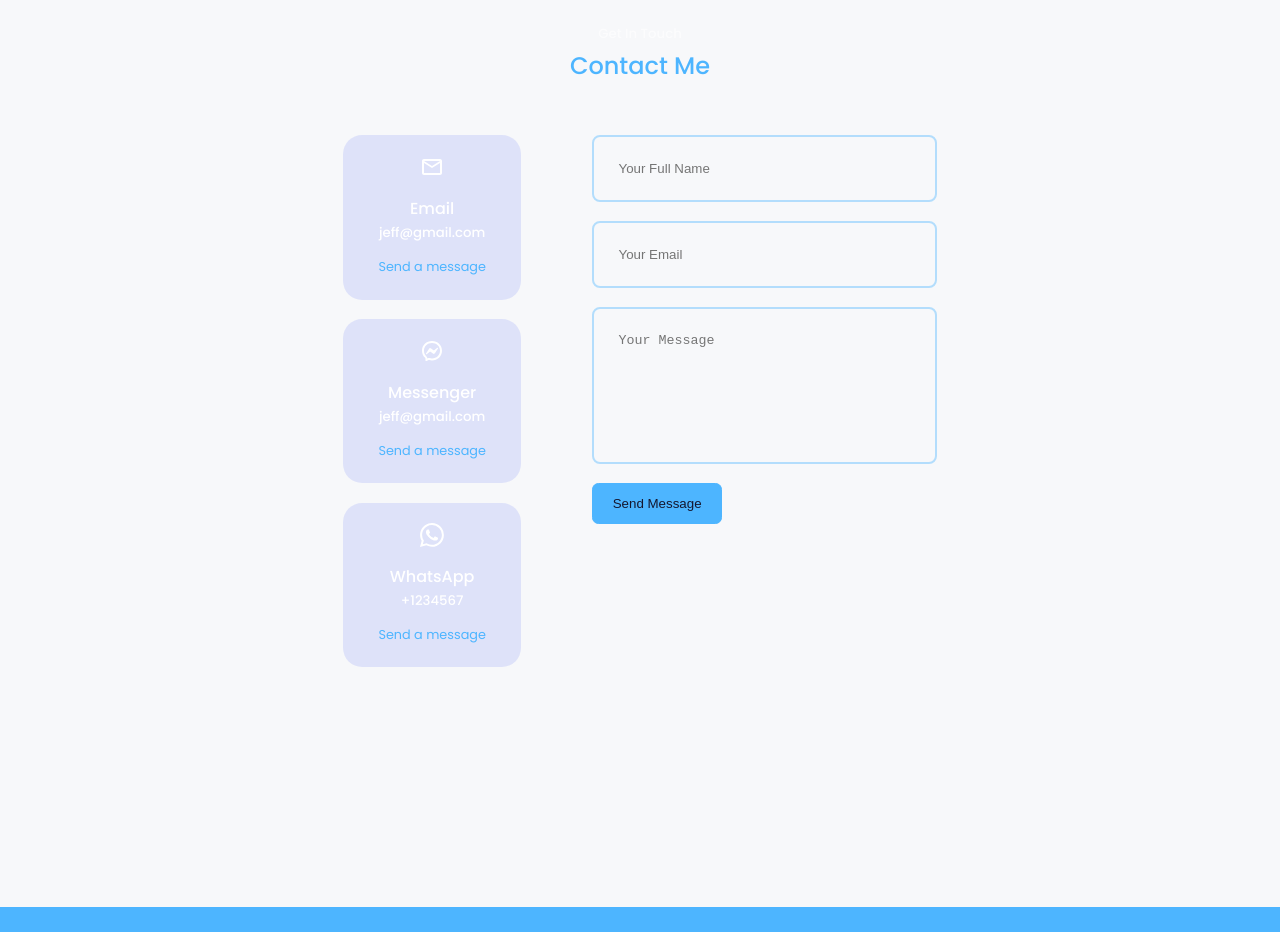
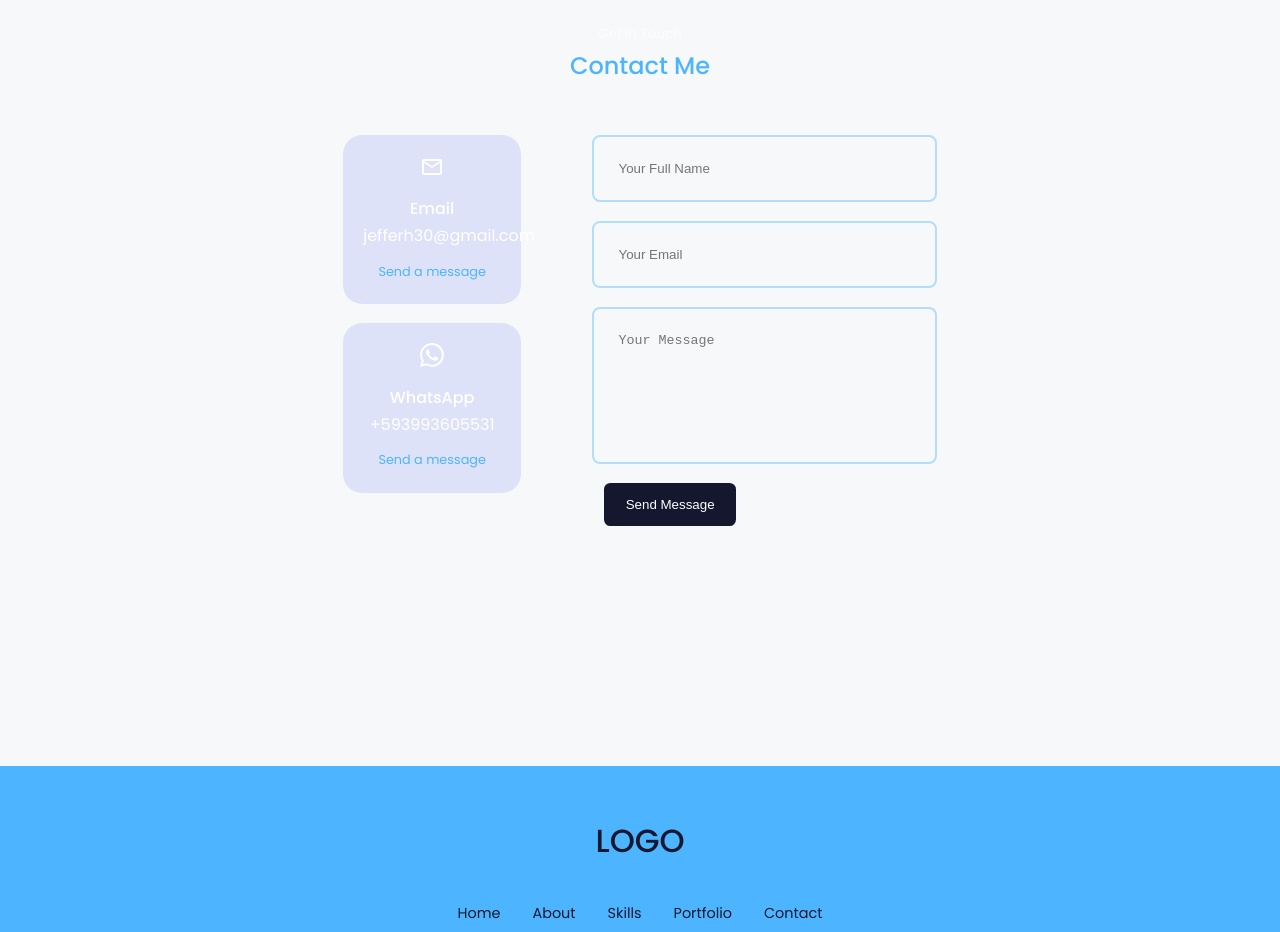
Before and after one commit to Jefferh30/Portfolio-Website, a React (Create React App) app: page / in a window 1280 px wide. Shown: the part 5060-5992 px from the top of the page. Built offline with nearby package versions, Linux system fonts and the light colour scheme; the HTML template or start-up script is replaced by a standard one.

Commit message:
Add message when form submited successfully

```diff
--- a/src/components/contact/Contact.jsx
+++ b/src/components/contact/Contact.jsx
@@ -1,19 +1,21 @@
-import React, {useRef} from 'react'
+import React, {useState, useRef} from 'react'
 import './contact.css'
 import {MdOutlineEmail} from 'react-icons/md'
-import {RiMessengerLine} from 'react-icons/ri'
 import {BsWhatsapp} from 'react-icons/bs'
+import {RiMailCheckFill} from 'react-icons/ri'
 import emailjs from 'emailjs-com'
 
 
 const Contact = () => {
   const form = useRef();
+  const [submitted, setSubmitted] = useState(false);
   const sendEmail = (e) => {
     e.preventDefault();
 
     emailjs.sendForm('service_ozs7s0d', 'template_fyrn6de', form.current, 'PKDqME9oXy-lmpBBD')
       .then((result) => {
           console.log(result.text);
+          setSubmitted(true);
       }, (error) => {
           console.log(error.text);
       });
@@ -29,29 +31,31 @@ const Contact = () => {
           <article className="contact_option">
             <MdOutlineEmail className='contact_option-icon' />
             <h4>Email</h4>
-            <h5>jeff@gmail.com</h5>
-            <a href='mailto:jeff@gmail.com' target="_blank">Send a message</a>
-          </article>
-          <article className="contact_option">
-            <RiMessengerLine className='contact_option-icon' />
-            <h4>Messenger</h4>
-            <h5>jeff@gmail.com</h5>
-            <a href='https://m.me/profile' target="_blank">Send a message</a>
+            <p>jefferh30@gmail.com</p>
+            <a href='mailto:jefferh30@gmail.com' target="_blank">Send a message</a>
           </article>
           <article className="contact_option">
             <BsWhatsapp className='contact_option-icon' />
             <h4>WhatsApp</h4>
-            <h5>+1234567</h5>
-            <a href='https://api.whatsapp.com/send?phone+1234556' target="_blank">Send a message</a>
+            <p>+593993605531</p>
+            <a href='https://api.whatsapp.com/send?phone+593993605531' target="_blank">Send a message</a>
           </article>
         </div>
         {/* End of contact options*/}
-        <form ref={form} onSubmit={sendEmail}>
+
+        {submitted ? (
+        <div className='success-message'>
+            <RiMailCheckFill className='success-icon' />
+            <p>Thanks for contacting me!</p>
+        </div>
+        ) : (
+        <form ref={form} onSubmit={sendEmail} >
           <input type="text" name="name" placeholder='Your Full Name' required />
-          <input type="email" name="email" placeholder='Your Email' required />
+          <input type="email" name="email" placeholder='Your Email' required pattern="^[A-Za-z0-9](([a-zA-Z0-9,=\.!\-#|\$%\^&\*\+/\?_`\{\}~]+)*)@(?:[0-9a-zA-Z-]+\.)+[a-zA-Z]{2,9}$" />
           <textarea name="message" rows="7" placeholder='Your Message' required></textarea>
-          <button type='submit' className='btn btn-primary'>Send Message</button>
+          <button type='submit' className='btn-contact'>Send Message</button>
         </form>
+        )}
       </div>
     </section>
   )
```
